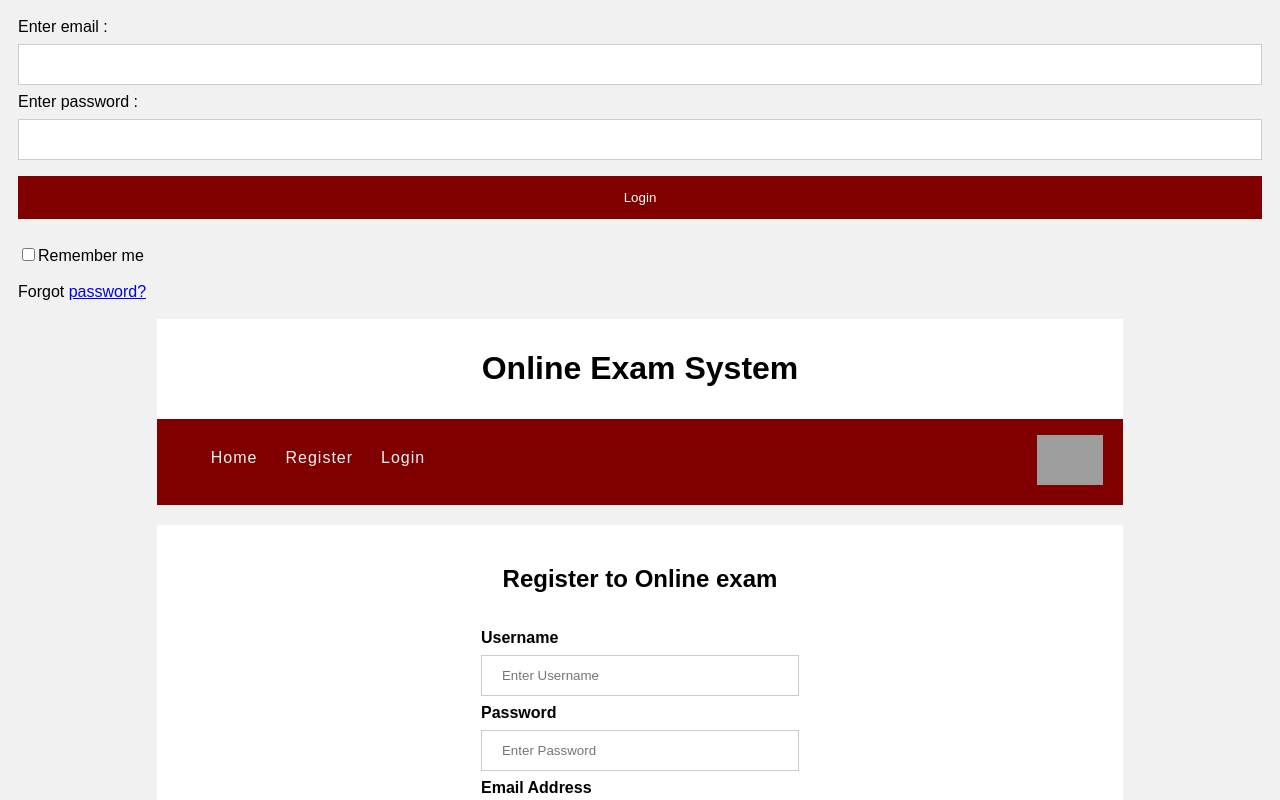
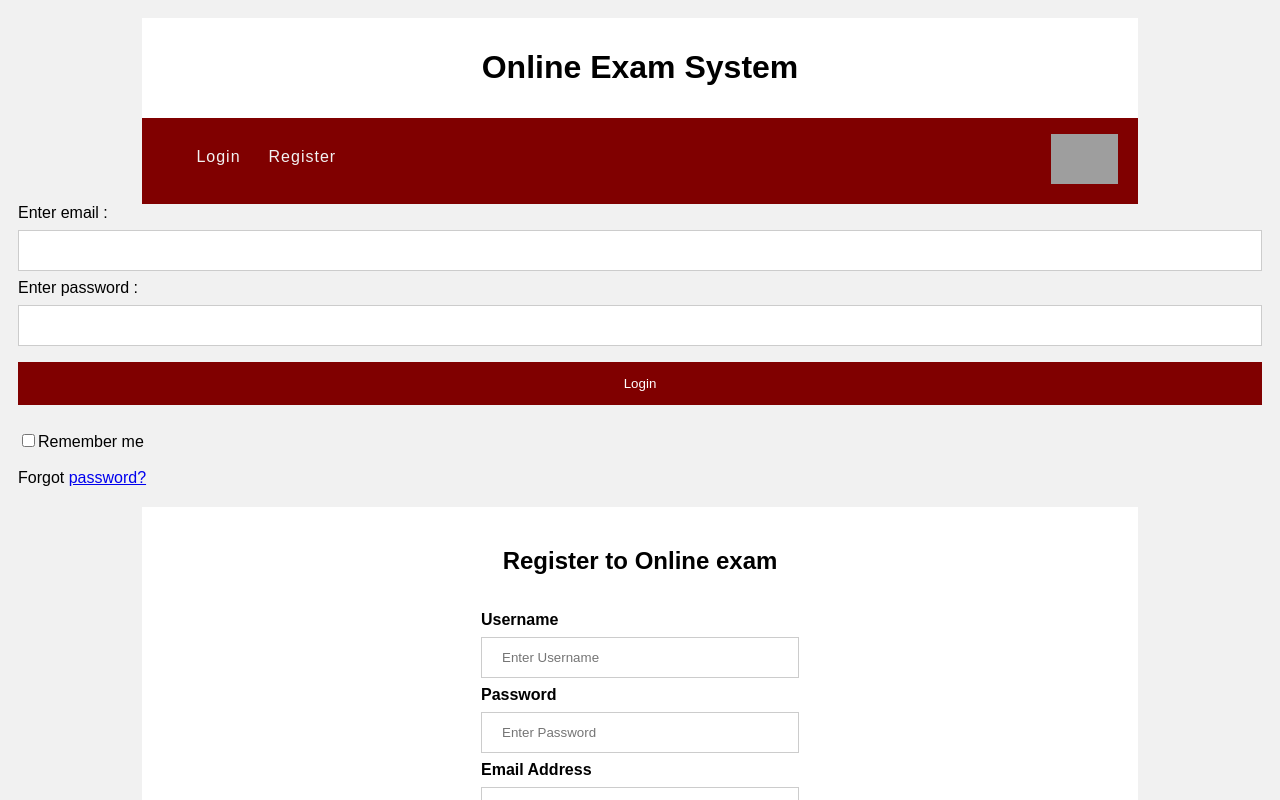
Before and after one commit to madhavi1209/angular-online-exam, an Angular app: page /register in a window 1280 px wide. Before the commit this address led to /. Shown: the top 800 px of the page. Built offline with nearby package versions, Linux system fonts and the light colour scheme; grey boxes are pictures that could not be loaded.

Commit message:
template

```diff
--- a/src/app/app-routing.module.ts
+++ b/src/app/app-routing.module.ts
@@ -5,11 +5,13 @@ import { UserDashboardComponent } from './user-dashboard/user-dashboard.componen
 import { TestSubjectComponent } from './test-subject/test-subject.component';
 import { UserReportComponent } from './user-report/user-report.component';
 import { UserTestComponent } from './user-test/user-test.component';
+import { UserRegisterComponent } from './user-register/user-register.component';
 const routes: Routes = [{path: 'take-test',component:UserTestComponent},
   { path: 'dashboard', component: UserDashboardComponent },
   { path: 'login', component: LoginComponent },
+  {path: 'register', component: UserRegisterComponent},
   {path:'view-report',component:UserReportComponent},
-{path:'view-subject',component:TestSubjectComponent}
+  {path:'view-subject',component:TestSubjectComponent}
 ];
 
 
--- a/src/app/user-register/user-register.component.html
+++ b/src/app/user-register/user-register.component.html
@@ -1,22 +1,3 @@
-<!DOCTYPE html>
-<html>
-<head>
-    <title>Online Exam System</title>
-
-</head>
-<body>
-    <div class="header">
-      <h1>Online Exam System</h1>
-    </div>
-
-    <div class="topnav">
-        <ul>
-        <li><a href="index.html">Home</a></li>
-        <li><a href="register.html">Register</a></li>
-        <li><a href="login.html">Login</a></li>
-        <li><img src="Desktop/exam.jpg" style="float: right; padding-right: 20px; height:50px"></li>
-        </ul>
-      </div>
 
       <div class="row">
         <div class="main">
@@ -45,7 +26,3 @@
           </div>
         </div>
       </div>
-
-
-</body>
-</html>
--- a/src/index.html
+++ b/src/index.html
@@ -1,13 +1,22 @@
-<!doctype html>
-<html lang="en">
+<!DOCTYPE html>
+<html>
 <head>
-  <meta charset="utf-8">
-  <title>OnlineExamProject</title>
-  <base href="/">
-  <meta name="viewport" content="width=device-width, initial-scale=1">
-  <link rel="icon" type="image/x-icon" href="favicon.ico">
+    <title>Online Exam System</title>
+
 </head>
 <body>
+    <div class="header">
+      <h1>Online Exam System</h1>
+    </div>
+
+    <div class="topnav">
+        <ul>
+        <li><a routerLink='login'>Login</a></li>
+        <li><a routerLink='register'>Register</a></li>
+        <li><img src="Desktop/exam.jpg" style="float: right; padding-right: 20px; height:50px"></li>
+        </ul>
+      </div>
+
   <app-root></app-root>
 </body>
 </html>
```
